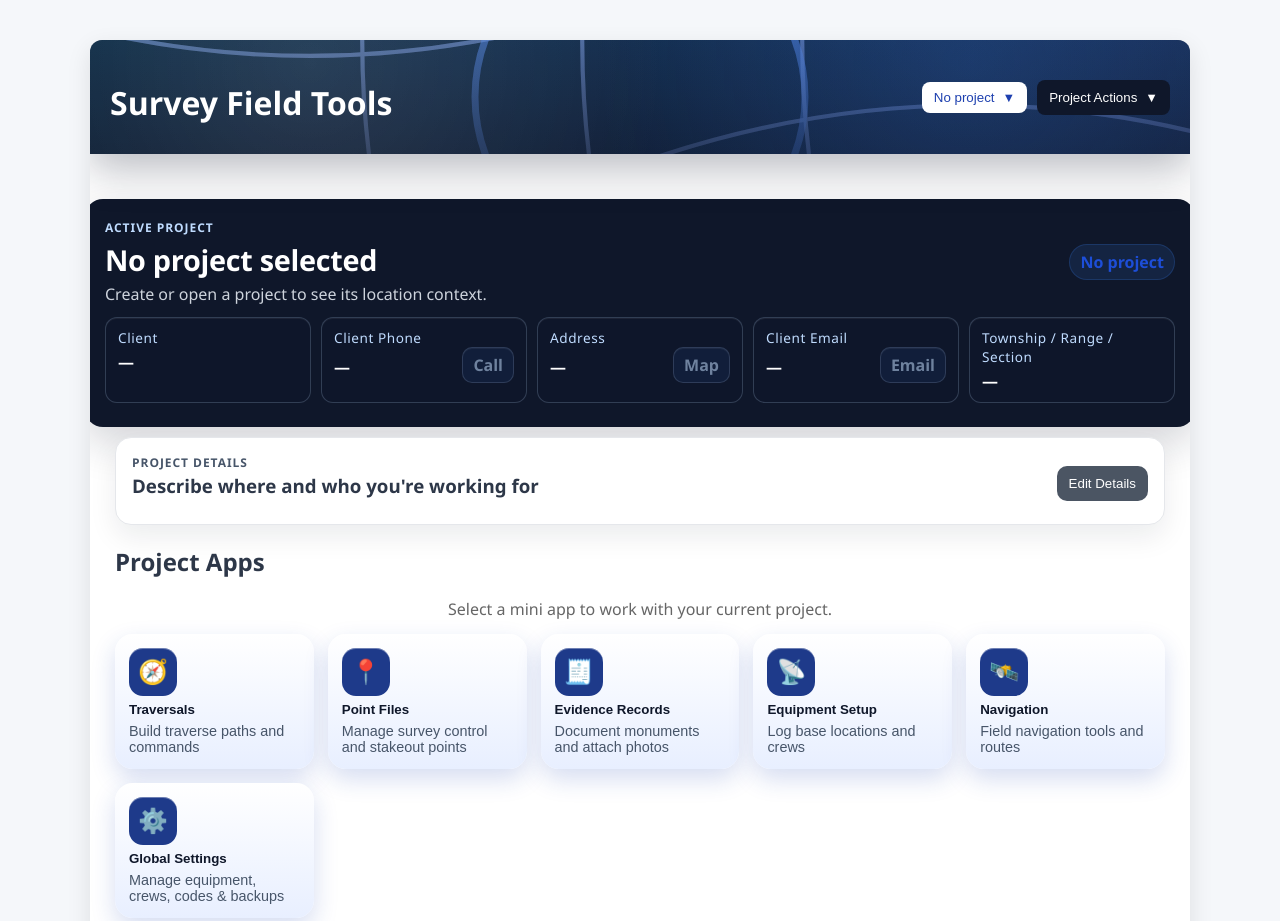
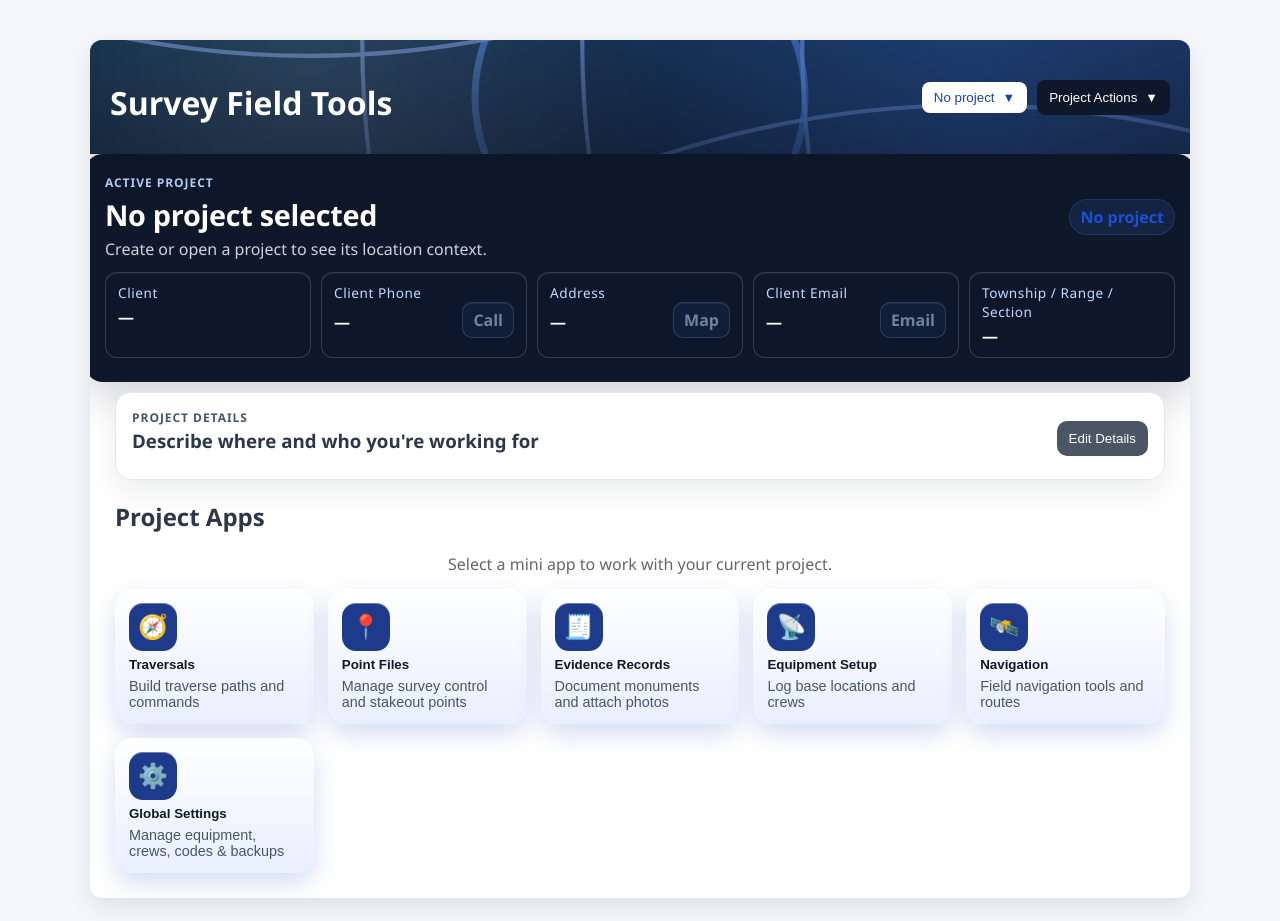
Before and after one commit to michaelrolphone-cmyk/ROS-Manager, a plain HTML site: page index.html in a window 1280 px wide. Shown: the top 921 px of the page. Drawn offline with Linux system fonts and the light colour scheme.

Commit message:
Update styles.css

```diff
--- a/css/styles.css
+++ b/css/styles.css
@@ -98,7 +98,7 @@ body {
         margin-bottom: 16px;
         box-shadow: 0 16px 40px rgba(15, 23, 42, 0.18);
         overflow: hidden;
-        margin: 10px -30px;
+        margin: -35px -30px 10px -30px;
       }
 
       .springboard-hero-header {
```
